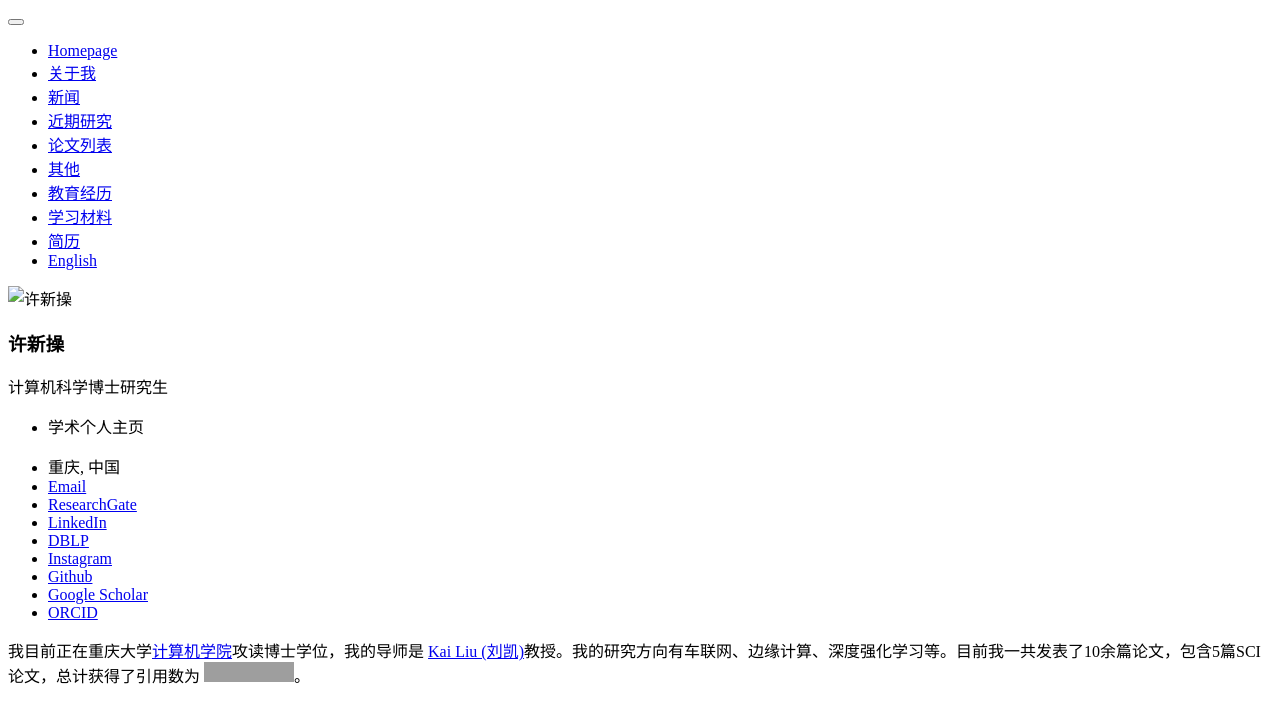
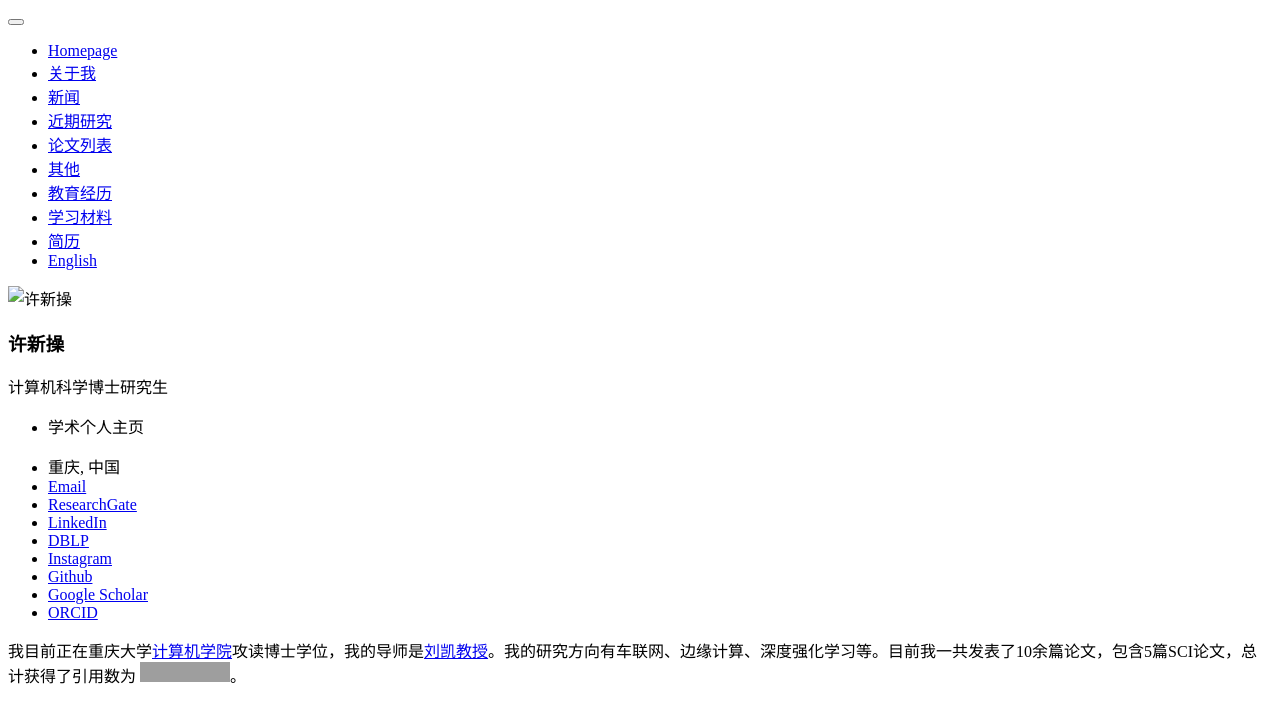
Before and after one commit to neardws/zh, a Jekyll site: the page built from _pages/includes/intro.md, in a window 1280 px wide. Shown: the top 723 px of the page. Built offline with Jekyll 4.4.1, drawn with Linux system fonts in a browser that asks for light colours; our own code applies the rules of GitHub Pages for plain Markdown files; grey boxes are pictures that could not be loaded.

Commit message:
Update intro.md

```diff
--- a/_pages/includes/intro.md
+++ b/_pages/includes/intro.md
@@ -1 +1 @@
-我目前正在重庆大学[计算机学院](http://www.cs.cqu.edu.cn)攻读博士学位，我的导师是 [Kai Liu (刘凯)](http://www.cs.cqu.edu.cn/info/1274/6812.htm)教授。我的研究方向有车联网、边缘计算、深度强化学习等。目前我一共发表了10余篇论文，包含5篇SCI论文，总计获得了引用数为 <a href='https://scholar.google.com/citations?user=DK5avZUAAAAJ'><img src="https://img.shields.io/endpoint?logo=Google%20Scholar&url=https%3A%2F%2Fcdn.jsdelivr.net%2Fgh%2FNeardws%2Fneardws.github.io@google-scholar-stats%2Fgs_data_shieldsio.json&labelColor=f6f6f6&color=9cf&style=flat&label=citations"></a>。
+我目前正在重庆大学[计算机学院](http://www.cs.cqu.edu.cn)攻读博士学位，我的导师是[刘凯教授](http://www.cs.cqu.edu.cn/info/1274/6812.htm)。我的研究方向有车联网、边缘计算、深度强化学习等。目前我一共发表了10余篇论文，包含5篇SCI论文，总计获得了引用数为 <a href='https://scholar.google.com/citations?user=DK5avZUAAAAJ'><img src="https://img.shields.io/endpoint?logo=Google%20Scholar&url=https%3A%2F%2Fcdn.jsdelivr.net%2Fgh%2FNeardws%2Fneardws.github.io@google-scholar-stats%2Fgs_data_shieldsio.json&labelColor=f6f6f6&color=9cf&style=flat&label=citations"></a>。
```
